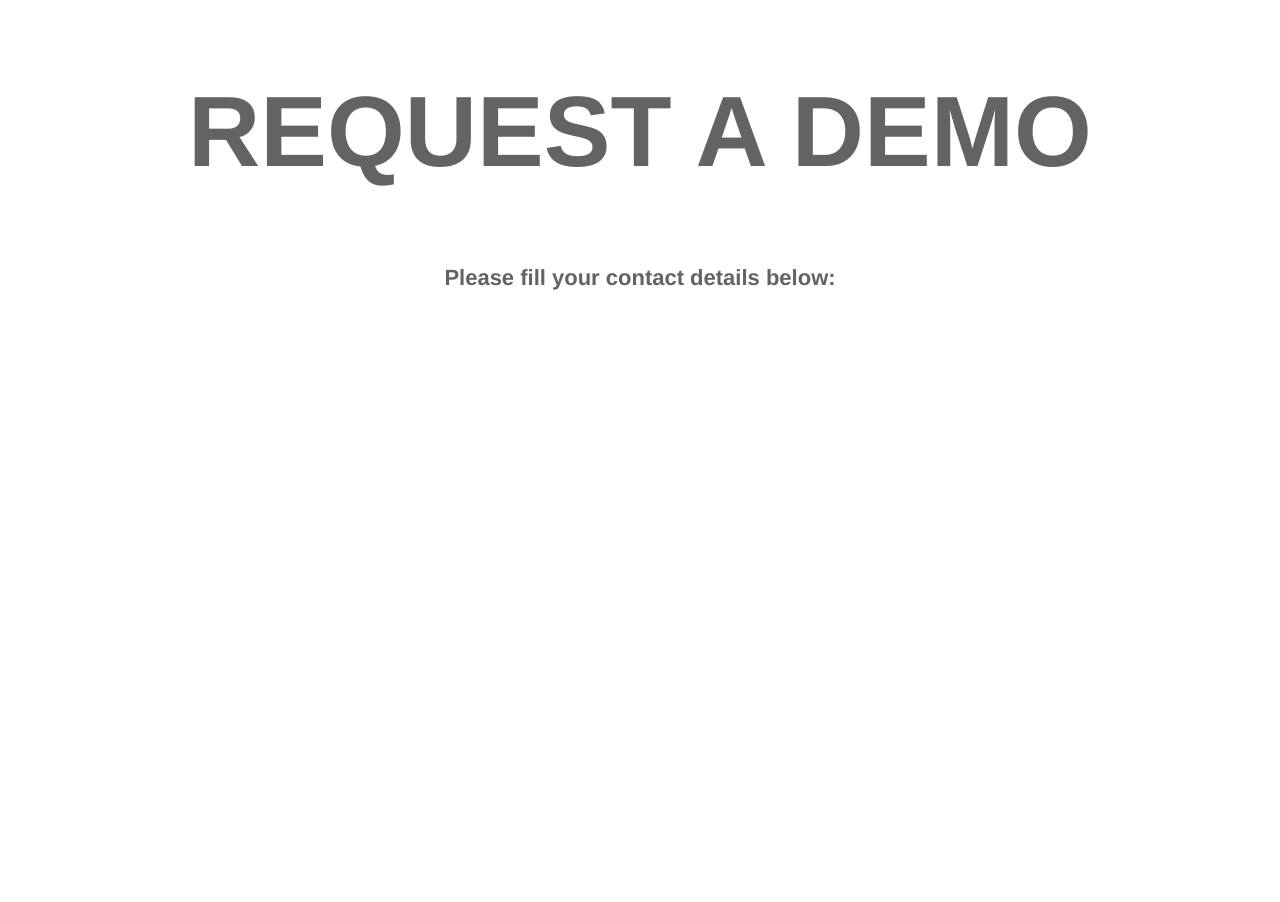
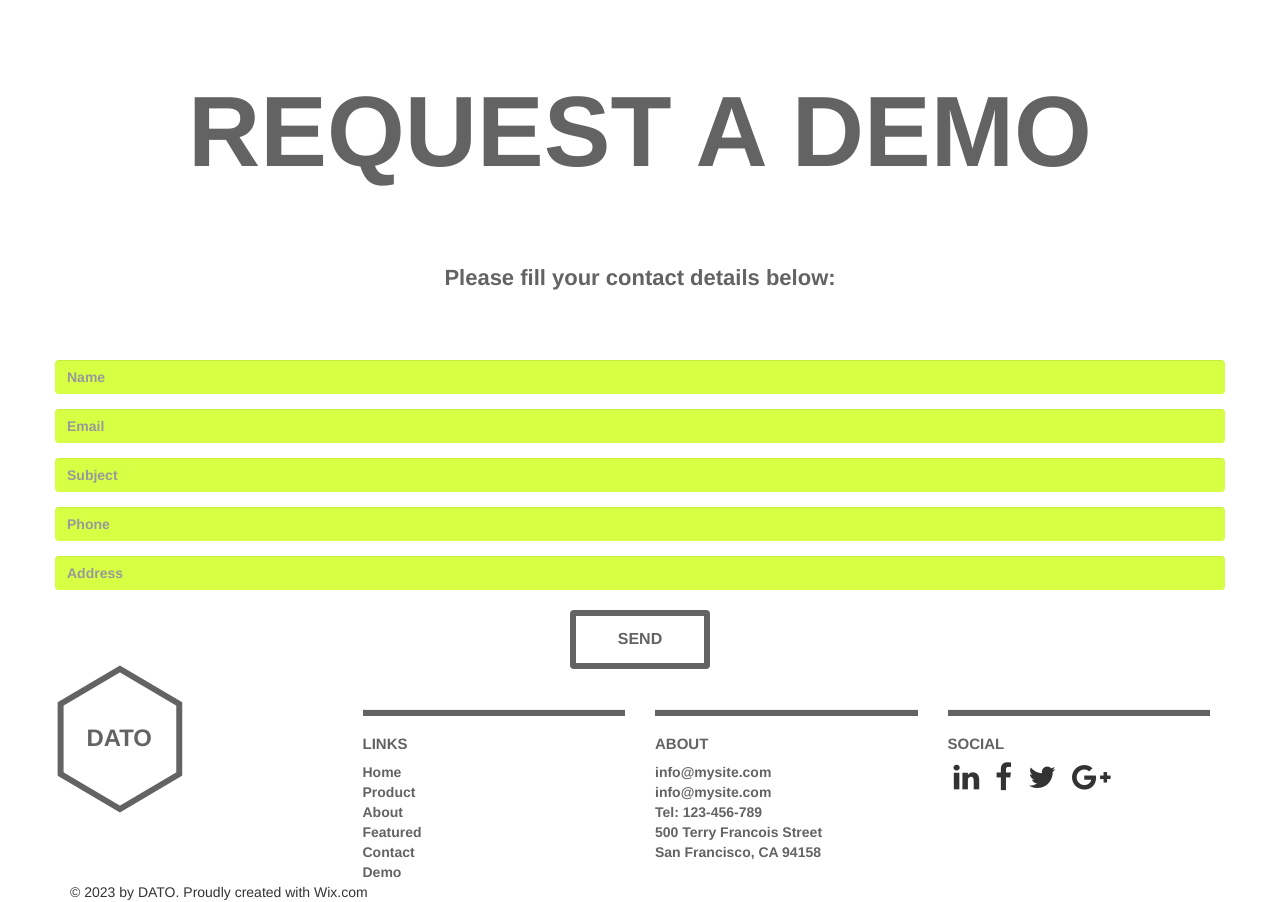
Before and after one commit to BorutD/Websites, a plain HTML site: page showcase/landing-pages/startup-company/index.html in a window 1280 px wide. Shown: the part 4055-4957 px from the top of the page. Before the commit the page ends 4355 px from the top, so only its background shows below. Drawn offline with nearby package versions, Linux system fonts and the light colour scheme; some packages are replaced by stand-ins of ours.

Commit message:
Added form + down navigation.

```diff
--- a/showcase/landing-pages/startup-company/css/style.css
+++ b/showcase/landing-pages/startup-company/css/style.css
@@ -186,4 +186,67 @@ body {
 	font-size: 22px;
 	text-align: center;
 	color: #636363;
+	padding-bottom: 60px;
 }
+#demo a {
+	text-decoration: none;
+	text-transform: uppercase;
+	font-size: 16px;
+	font-weight: 900;
+	color: #636363;
+	border: 6px solid #636363;
+	padding: 12px 24px;
+	width: 140px;
+	display: block;
+	margin: 20px auto;
+	text-align: center;
+}
+#demo input[type=text] {
+	border: none;
+	background-color: #d7ff44;
+	color: #636363;
+	font-weight: 900;
+}
+
+/* Down Nav */
+#down-nav svg {
+	width: 100px;
+	height: 100px;
+	transform: scale(1.5);
+	-ms-transform: scale(1.5);
+	-webkit-transform: scale(1.5);
+}
+#down-nav svg path {
+	fill: transparent;
+	stroke: #636363;
+	stroke-width: 15px;
+}
+#down-nav svg text {
+	font-size: 60px;
+	text-transform: uppercase;
+	font-weight: bold;
+	fill: #636363;
+}
+#down-nav hr {
+	height: 6px;
+	background-color: #636363;
+}
+#down-nav h1 {
+	font-size: 15px;
+	color: #636363;
+	text-transform: uppercase;
+	font-weight: 900;
+}
+#down-nav ul {
+	list-style-type: none;
+	margin: 0;
+	padding: 0;
+}
+#down-nav ul li {
+	font-weight: 900;
+	color: #636363;
+}
+#down-nav i {
+	font-size: 30px;
+	padding: 0 6px;
+}
--- a/showcase/landing-pages/startup-company/index.html
+++ b/showcase/landing-pages/startup-company/index.html
@@ -184,15 +184,79 @@
 		<div class="container">
 			<h1>Request a demo</h1>
 			<h4>Please fill your contact details below:</h4>
+			<div class="row">
+				<form>
+					<div class="form-group">
+						<input type="text" class="form-control" placeholder="Name">
+					</div>
+					<div class="form-group">
+						<input type="text" class="form-control" placeholder="Email">
+					</div>
+					<div class="form-group">
+						<input type="text" class="form-control" placeholder="Subject">
+					</div>
+					<div class="form-group">
+						<input type="text" class="form-control" placeholder="Phone">
+					</div>
+					<div class="form-group">
+						<input type="text" class="form-control" placeholder="Address">
+					</div>
+					<a href="#" class="btn">Send</a>
+				</form>
+			</div>
 		</div>
 	</section>
 
 	<section id="down-nav">
-
+		<div class="container">
+			<div class="row">
+				<div class="col-lg-3 col-md-3">
+					<svg xmlns="http://www.w3.org/2000/svg" viewBox="-39.235 -12.286 377 377">
+						<g>
+							<path d="M298.185 264.061l-149.093 88.021L0 264.061V88.021L149.092 0l149.093 88.021v176.04z" />
+						</g>
+						<text x="65" y="195">Dato</text>
+					</svg>
+				</div>
+				<div class="col-lg-3 col-md-3">
+					<hr>
+					<h1>Links</h1>
+					<ul>
+						<li>Home</li>
+						<li>Product</li>
+						<li>About</li>
+						<li>Featured</li>
+						<li>Contact</li>
+						<li>Demo</li>
+					</ul>
+				</div>
+				<div class="col-lg-3 col-md-3">
+					<hr>
+					<h1>About</h1>
+					<ul>
+						<li>info@mysite.com</li>
+						<li>info@mysite.com</li>
+						<li>Tel: 123-456-789</li>
+						<li>500 Terry Francois Street</li>
+						<li>San Francisco, CA 94158</li>
+					</ul>
+				</div>
+				<div class="col-lg-3 col-md-3">
+					<hr>
+					<h1>Social</h1>
+					<i class="fa fa-linkedin"></i>
+					<i class="fa fa-facebook"></i>
+					<i class="fa fa-twitter"></i>
+					<i class="fa fa-google-plus"></i>
+				</div>
+			</div>
+		</div>
 	</section>
 
 	<footer>
-
+		<div class="container">
+			&copy; 2023 by DATO. Proudly created with Wix.com
+		</div>
 	</footer>
 
 	<script>
```
